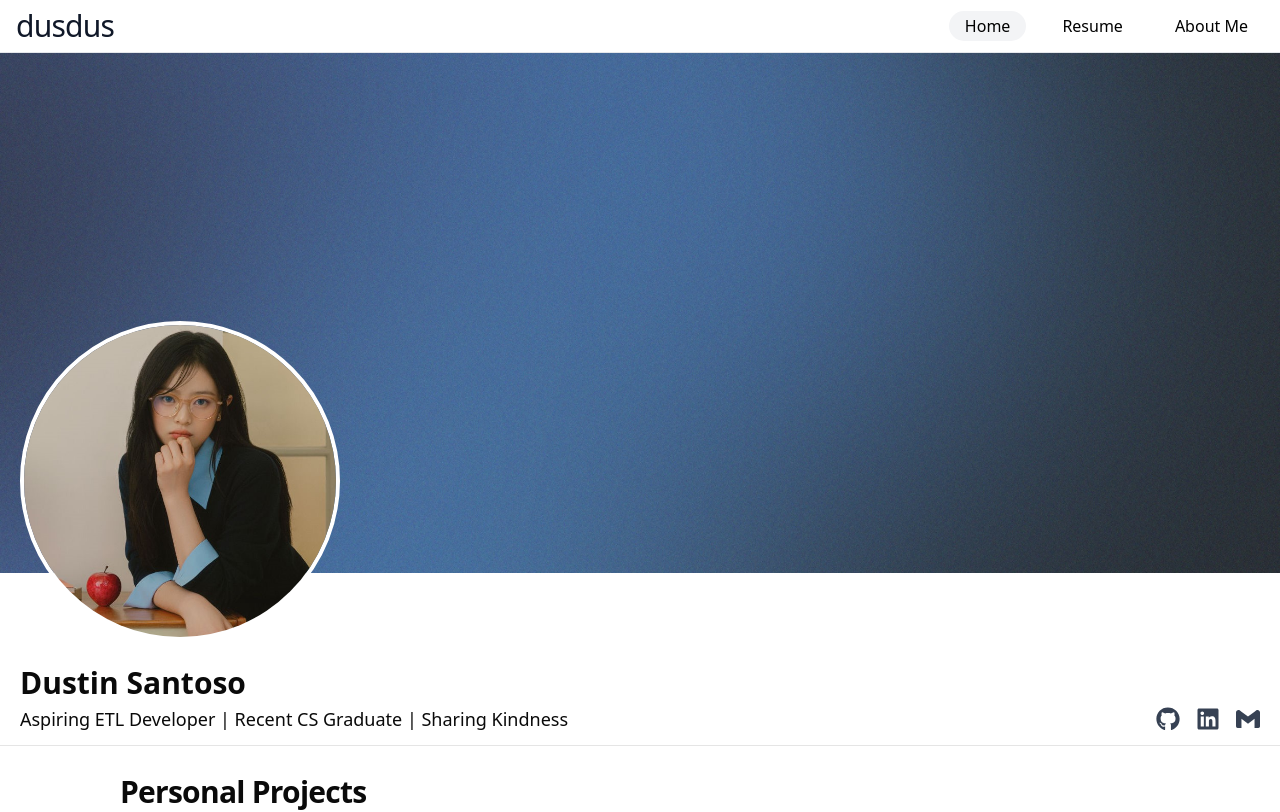
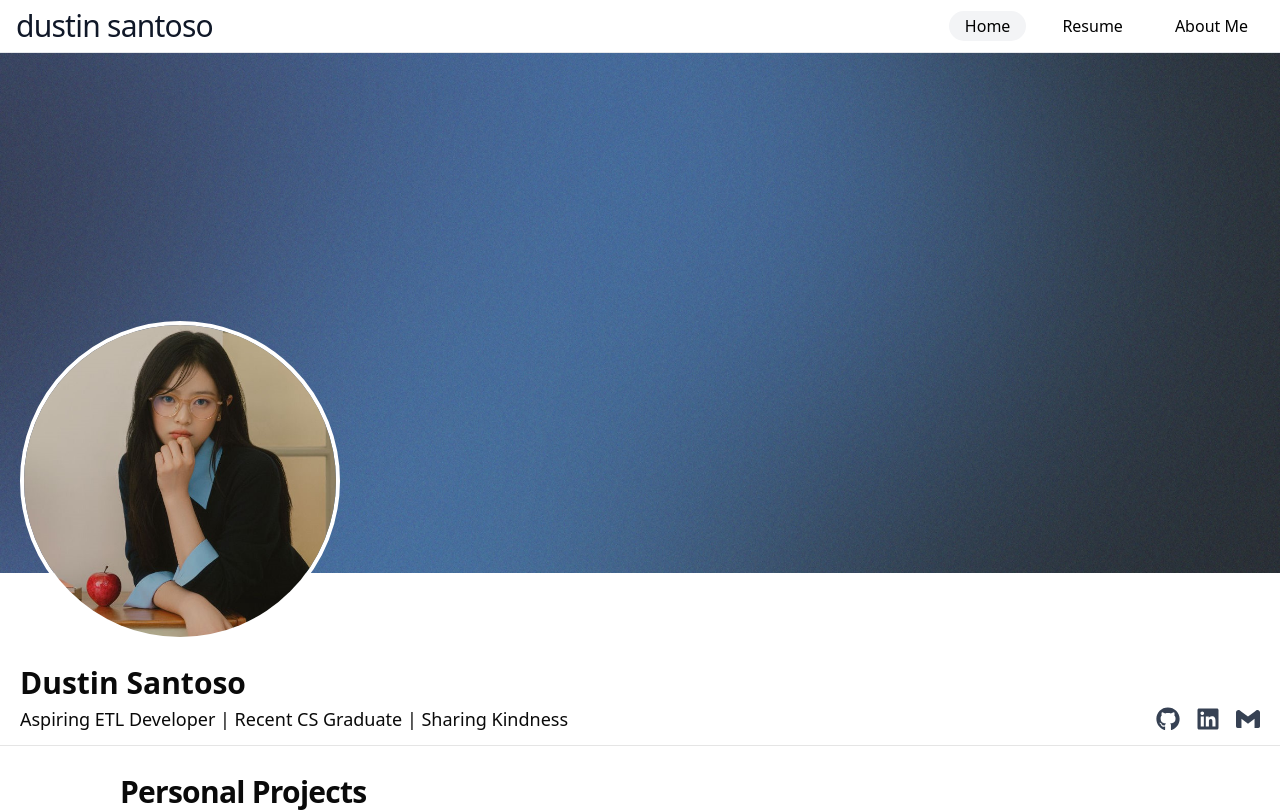
Before and after one commit to nitsud22/Portfolio-Website, a React (Vite) app in the folder vite-project/: page / in a window 1280 px wide. Shown: the top 812 px of the page. Built offline with nearby package versions, Linux system fonts and the light colour scheme.

Commit message:
Update NavBar.tsx

```diff
--- a/vite-project/src/components/NavBar.tsx
+++ b/vite-project/src/components/NavBar.tsx
@@ -29,7 +29,7 @@ export function NavigationBar() {
             <NavigationMenuList className="flex items-center gap-4">
               <NavigationMenuItem>
                 <h2 className="text-3xl font-semi-bold tracking-tight text-gray-900 dark:text-white hover:text-blue-600 dark:hover:text-blue-400 transition-colors cursor-pointer">
-                  dusdus
+                  dustin santoso
                 </h2>
               </NavigationMenuItem>
             </NavigationMenuList>
```
